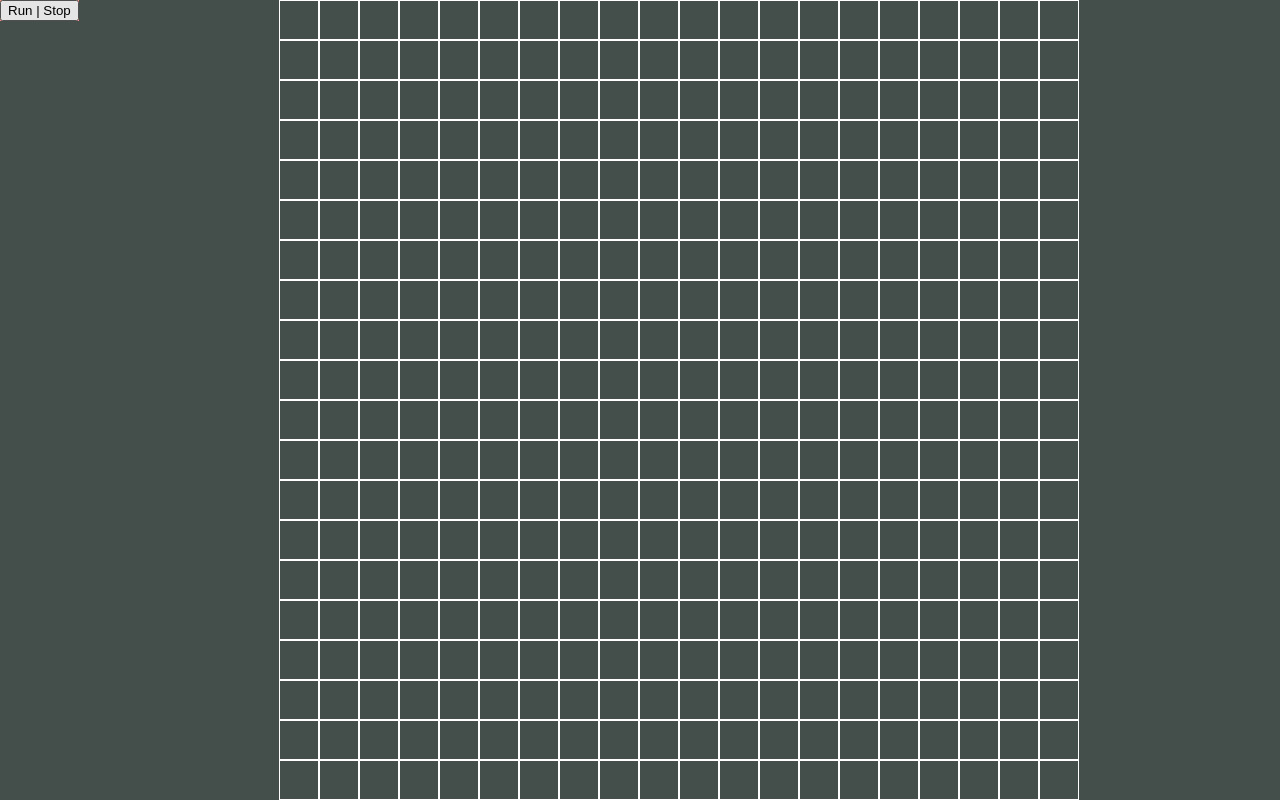
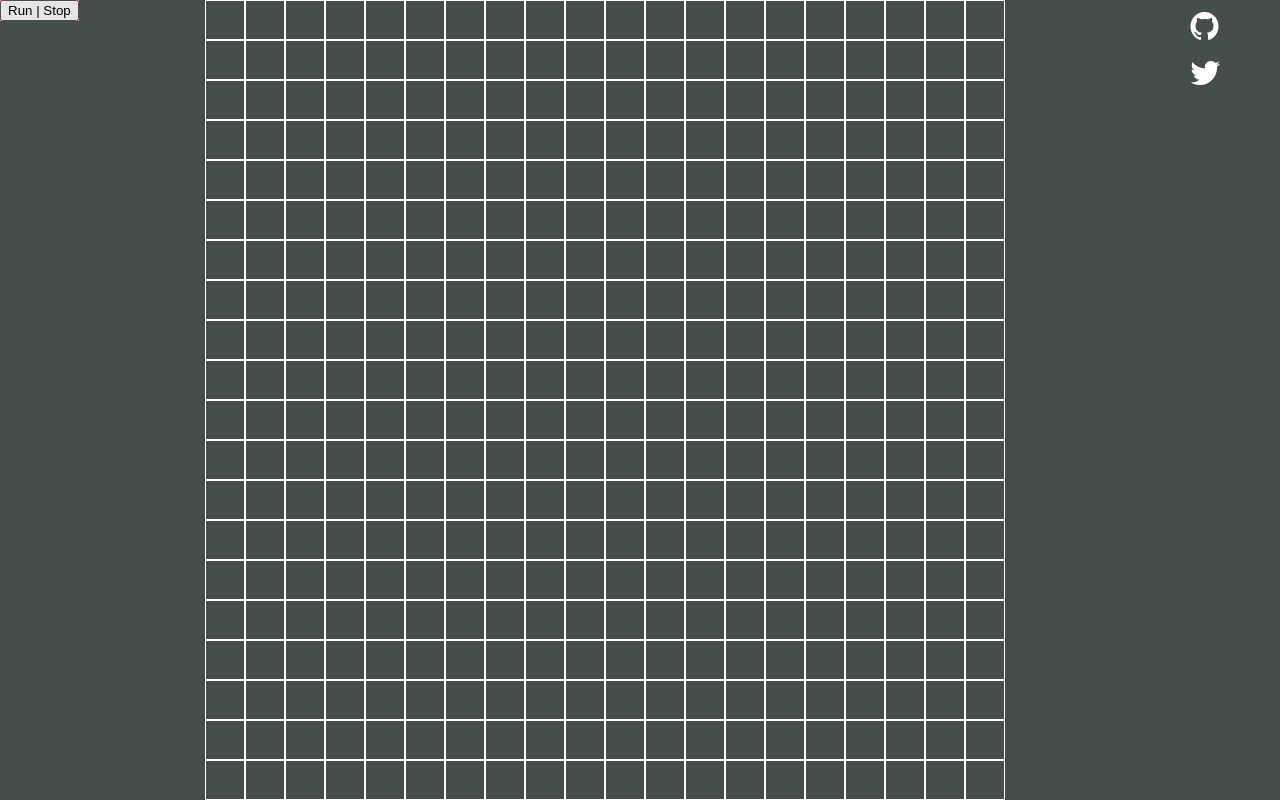
Before and after one commit to gurugu-fcc-projects/FCC_game_of_life, a React (Create React App) app: page / in a window 1280 px wide. Built offline with nearby package versions, Linux system fonts and the light colour scheme.

Commit message:
Change StatusBar into InfoBar and show some social icons

```diff
--- a/public/index.html
+++ b/public/index.html
@@ -11,6 +11,8 @@
     -->
   <link rel="manifest" href="%PUBLIC_URL%/manifest.json">
   <link rel="shortcut icon" href="%PUBLIC_URL%/favicon.ico">
+  <link rel="stylesheet" href="https://fonts.googleapis.com/icon?family=Material+Icons">
+
   <!--
       Notice the use of %PUBLIC_URL% in the tags above.
       It will be replaced with the URL of the `public` folder during the build.
--- a/src/components/App.js
+++ b/src/components/App.js
@@ -2,24 +2,24 @@ import React, { Component } from "react";
 import PropTypes from "prop-types";
 import { connect } from "react-redux";
 
-import StatusBar from "./StatusBar";
+import InfoBar from "./InfoBar";
 import Gameboard from "./Gameboard";
 import GameEngine from "./GameEngine";
 import Interface from "./Interface";
 import * as actions from "../actions";
 
 class App extends Component {
-  componentDidMount() {
+  // componentDidMount() {
   // const minSquaresH = 16;
   // const minSquaresV = 8;
-    const minSquareSize = 20;
-    const windowHeight = window.innerHeight;
-    const windowWidth = window.innerWidth;
-    const windowMinSide = Math.min(windowHeight, windowWidth);
-    const maxSquaresInMinSide = Math.trunc(windowMinSide / minSquareSize);
+  // const minSquareSize = 20;
+  // const windowHeight = window.innerHeight;
+  // const windowWidth = window.innerWidth;
+  // const windowMinSide = Math.min(windowHeight, windowWidth);
+  // const maxSquaresInMinSide = Math.trunc(windowMinSide / minSquareSize);
   // const maxSquaresH = Math.trunc(windowWidth / 38);
-    const squareSide = windowMinSide / maxSquaresInMinSide;
-    const avaiableWindowHeight = windowHeight - windowMinSide;
+  // const squareSide = windowMinSide / maxSquaresInMinSide;
+  // const avaiableWindowHeight = windowHeight - windowMinSide;
   // const maxSquaresV = Math.trunc(avaiableWindowHeight / squareSide);
   // const verticalSpaceLeft = avaiableWindowHeight - minSquaresV * squareSide;
 
@@ -30,11 +30,11 @@ class App extends Component {
   // console.log("window.innerHeight", windowHeight);
   // console.log("window.innerWidth", windowWidth);
   // console.log("max horizontal squares", maxSquaresH);
-    console.log("number of squares", maxSquaresInMinSide);
-    console.log("available window height", avaiableWindowHeight);
+  // console.log("number of squares", maxSquaresInMinSide);
+  // console.log("available window height", avaiableWindowHeight);
   // console.log("max vertical squares", maxSquaresV);
   // console.log("vertical space left", verticalSpaceLeft);
-  }
+  // }
 
   handleMouseUp = () => {
     this.props.dragMouse(false);
@@ -45,13 +45,12 @@ class App extends Component {
 
     return (
       <div className="app" onMouseUp={this.handleMouseUp}>
-        {/* <StatusBar /> */}
         <div className="element-before">
           <Interface />
         </div>
         {isPlaying && <GameEngine />}
         <Gameboard />
-        <div className="element-after" />
+        <InfoBar />
       </div>
     );
   }
--- /dev/null
+++ b/src/components/InfoBar.js
@@ -0,0 +1,14 @@
+import React from "react";
+
+export default () => {
+  return (
+    <div className="info-bar">
+      <a href="https://github.com/GuRuGuMaWaRu" target="blank">
+        <i className="info-bar__icon ion-social-github" />
+      </a>
+      <a href="https://twitter.com/peter_krevenets" target="blank">
+        <i className="info-bar__icon ion-social-twitter" />
+      </a>
+    </div>
+  );
+};
--- a/src/components/StatusBar.js
+++ /dev/null
@@ -1,22 +0,0 @@
-import React from "react";
-import PropTypes from "prop-types";
-import { connect } from "react-redux";
-
-const StatusBar = ({ generation }) => {
-  return (
-    <div className="status-bar">
-      <div className="status-bar__generation">Generation: {generation}</div>
-      <div className="status-bar__github-link">See source code on Github</div>
-    </div>
-  );
-};
-
-StatusBar.propTypes = {
-  generation: PropTypes.number.isRequired
-};
-
-const mapStateToProps = state => ({
-  generation: state.generation
-});
-
-export default connect(mapStateToProps)(StatusBar);
--- a/src/scss/partials/_app.scss
+++ b/src/scss/partials/_app.scss
@@ -5,9 +5,13 @@
 // #root {
 //   min-height: 100%;
 // }
+
+@import "http://code.ionicframework.com/ionicons/2.0.1/css/ionicons.min.css";
+
 body {
   background-color: rgb(68, 78, 75);
 }
+
 .app {
   display: flex;
   // flex-direction: column;
@@ -20,17 +24,16 @@ body {
   // flex-grow: 2;
   // flex-basis: 100px;
   align-self: flex-start;
-  width: auto;
   background-color: rgb(247, 147, 129);
   // .controls {
   //   width: 100px;
   // }
 }
 
-.element-after {
-  width: auto;
-  background-color: rgb(228, 228, 96);
-}
+// .info-bar {
+//   width: auto;
+//   background-color: rgb(228, 228, 96);
+// }
 
 // @media (orientation: portrait) {
 //   .app {
--- a/src/scss/partials/_gameboard.scss
+++ b/src/scss/partials/_gameboard.scss
@@ -62,8 +62,8 @@
 //   justify-content: center;
 // }
 
-@media (orientation: portrait) {
-  .square {
-    background: rgb(247, 147, 129);
-  }
-}
+// @media (orientation: portrait) {
+//   .square {
+//     background: rgb(247, 147, 129);
+//   }
+// }
--- /dev/null
+++ b/src/scss/partials/_infobar.scss
@@ -0,0 +1,15 @@
+.info-bar {
+  display: flex;
+  flex-direction: column;
+  align-self: flex-start;
+  font-size: 2em;
+  color: #fff;
+  padding: 4px 20px;
+  a {
+    padding: 5px 10px;
+    color: #fff;
+    .info-bar__icon {
+      margin: 0 30px;
+    }
+  }
+}
--- a/src/scss/partials/_statusbar.scss
+++ /dev/null
@@ -1,9 +0,0 @@
-.status-bar {
-  display: flex;
-  justify-content: space-between;
-  font-size: 12px;
-  color: #fff;
-  padding: 4px 8px;
-  max-height: 22px;
-  background-color: grey;
-}
--- a/src/scss/styles.scss
+++ b/src/scss/styles.scss
@@ -1,4 +1,4 @@
 @import "./partials/_app.scss";
 @import "./partials/_gameboard.scss";
 @import "./partials/_index.scss";
-@import "./partials/_statusbar.scss";
+@import "./partials/_infobar.scss";
```
Lines whose indentation alone changed are shown as unchanged.
